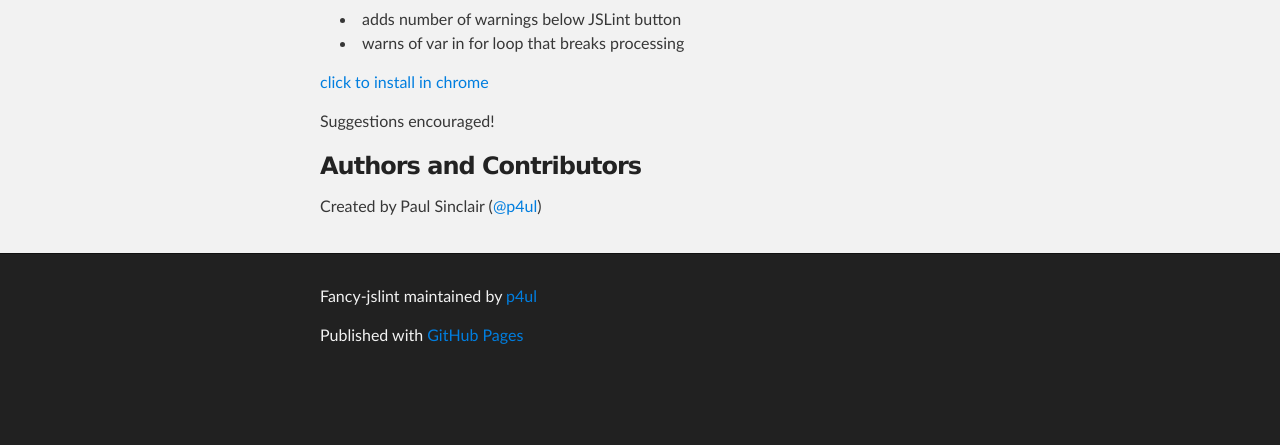
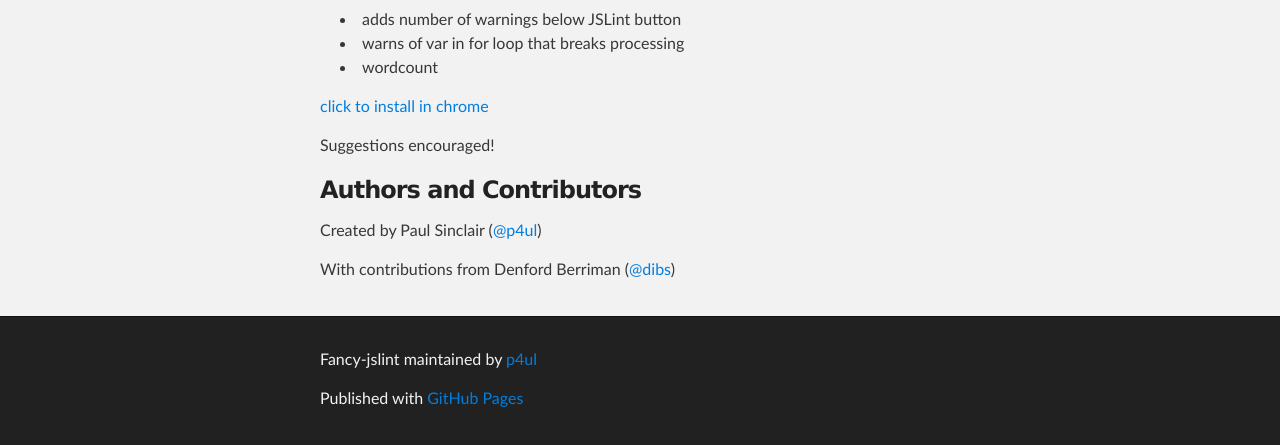
Before and after one commit to p4ul/Fancy-JSLint, a plain HTML site: page index.html in a window 1280 px wide. Shown: the part 363-808 px from the top of the page. Drawn offline with Linux system fonts and the light colour scheme.

Commit message:
added Denford, and wordcount

```diff
--- a/index.html
+++ b/index.html
@@ -38,13 +38,17 @@
 <ul>
 <li>adds number of warnings below JSLint button</li>
 <li>warns of var in for loop that breaks processing</li>
-</ul><p><a href="https://github.com/p4ul/Fancy-JSLint/raw/master/fancyjslint.user.js">click to install in chrome</a></p>
+<li>wordcount</li>
+</ul>
+
+<p><a href="https://github.com/p4ul/Fancy-JSLint/raw/master/fancyjslint.user.js">click to install in chrome</a></p>
 
 <p>Suggestions encouraged!</p>
 
 <h3>Authors and Contributors</h3>
 
 <p>Created by Paul Sinclair (<a href="/p4ul" class="user-mention">@p4ul</a>)</p>
+<p>With contributions from Denford Berriman (<a href="/dibs" class="user-mention">@dibs</a>)</p>
       </section>
     </div>
 
```
